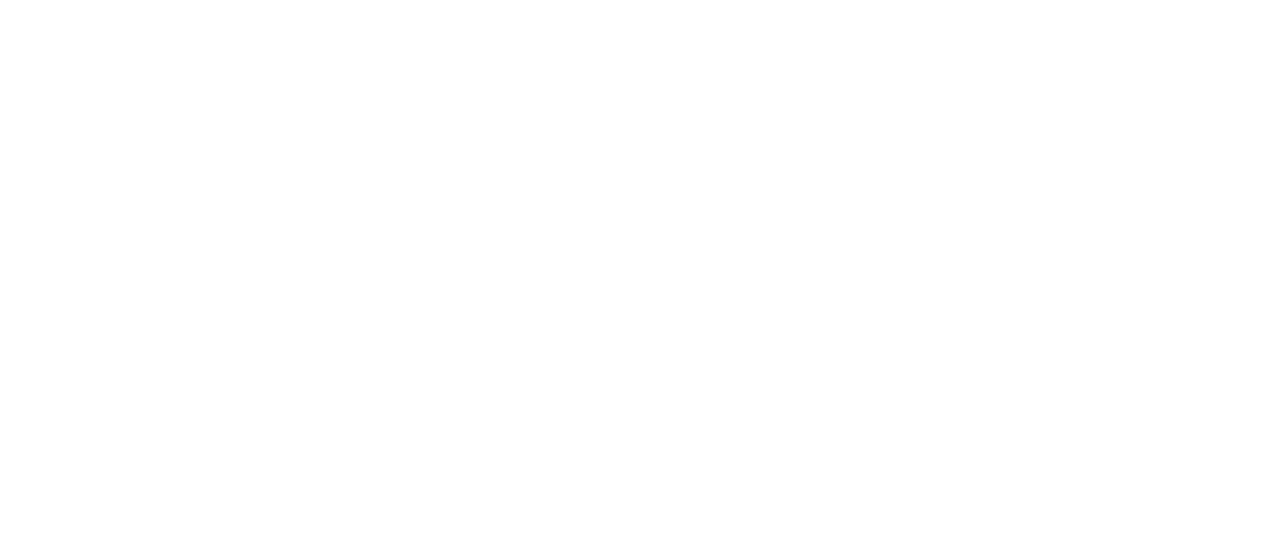
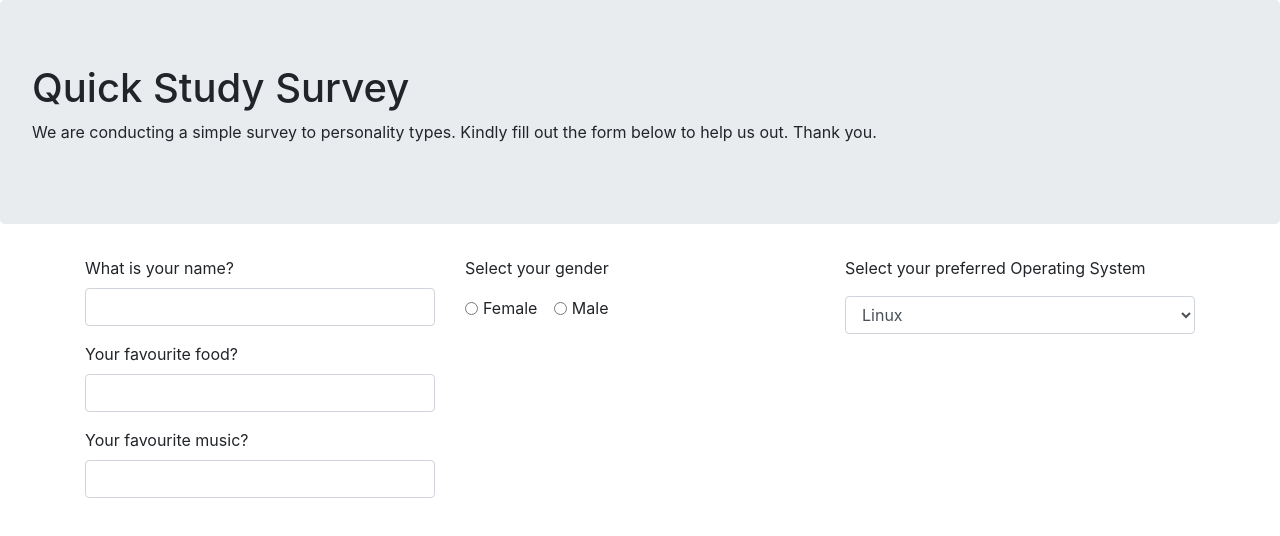
Before and after one commit to mashm3ll0w/survey-form, a plain HTML site: page index.html in a window 1280 px wide. Drawn offline with Linux system fonts and the light colour scheme.

Commit message:
add the content and bootstrap styling

```diff
--- a/index.html
+++ b/index.html
@@ -10,5 +10,51 @@
 		<link rel="stylesheet" href="js/index.js" type="text/javascript" />
 		<title>Survey Form</title>
 	</head>
-	<body></body>
+	<body>
+		<section class="heading">
+			<div class="jumbotron">
+				<h1>Quick Study Survey</h1>
+				<p>We are conducting a simple survey to personality types. Kindly fill out the form below to help us out. Thank you.</p>
+			</div>
+		</section>
+		<div class="container">
+			<div class="row">
+				<div class="col-md-4">
+					<form action="">
+						<div class="form-group">
+							<label for="name">What is your name?</label>
+							<input type="text" id="name" class="form-control" autocomplete="off" />
+						</div>
+						<div class="form-group">
+							<label for="food">Your favourite food?</label>
+							<input type="text" id="food" class="form-control" autocomplete="off" />
+						</div>
+						<div class="form-group">
+							<label for="music">Your favourite music?</label>
+							<input type="text" id="music" class="form-control" autocomplete="off" />
+						</div>
+					</form>
+				</div>
+				<div class="col-md-4">
+					<p>Select your gender</p>
+					<div class="form-check form-check-inline">
+						<input class="form-check-input" type="radio" name="gender " id="female" value="female" />
+						<label class="form-check-label" for="female">Female</label>
+					</div>
+					<div class="form-check form-check-inline">
+						<input class="form-check-input" type="radio" name="gender" id="male" value="male" />
+						<label class="form-check-label" for="male">Male</label>
+					</div>
+				</div>
+				<div class="col-md-4">
+					<p>Select your preferred Operating System</p>
+					<select class="form-control" id="os">
+						<option value="1">Linux</option>
+						<option value="2">Windows</option>
+						<option value="3">Mac OS</option>
+					</select>
+				</div>
+			</div>
+		</div>
+	</body>
 </html>
```
